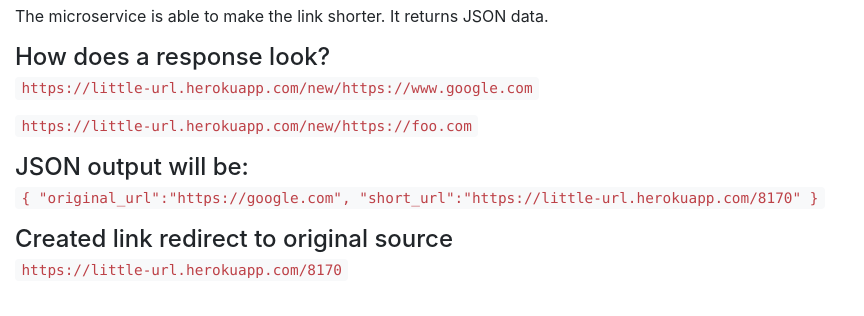
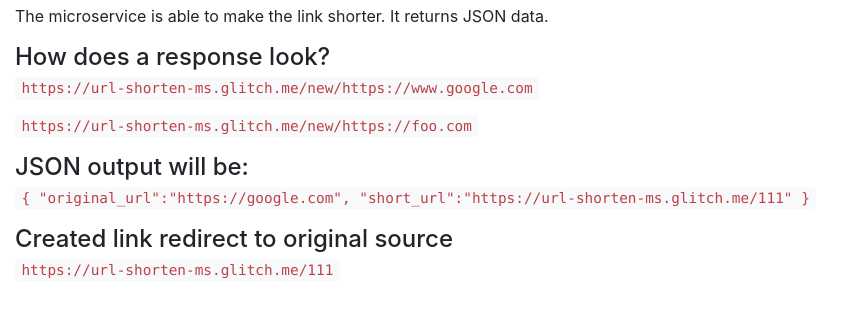
Before and after one commit to DeylEnergy/url-shortener-ms, a website: page views/index.html in a window 1280 px wide. Shown: the part 48-364 px from the top of the page, without its empty margins (0-864 px from the left). Drawn offline with nearby package versions, Linux system fonts and the light colour scheme.

Commit message:
some improvements

```diff
--- a/package.json
+++ b/package.json
@@ -4,6 +4,7 @@
   "description": "Simple application that can shorten url via GET request",
   "main": "server.js",
   "scripts": {
+    "start": "node server.js",
     "test": "echo \"Error: no test specified\" && exit 1"
   },
   "repository": {
--- a/views/index.html
+++ b/views/index.html
@@ -8,12 +8,12 @@
       <h1>Url Shortener Microservice</h1>
       <p>The microservice is able to make the link shorter. It returns JSON data.</p>
       <h4>How does a response look?</h4>
-      <p><code>https://little-url.herokuapp.com/new/https://www.google.com</code></p>
-      <p><code>https://little-url.herokuapp.com/new/https://foo.com</code></p>
+      <p><code>https://url-shorten-ms.glitch.me/new/https://www.google.com</code></p>
+      <p><code>https://url-shorten-ms.glitch.me/new/https://foo.com</code></p>
       <h4>JSON output will be:</h4>
-      <p><code>{ "original_url":"https://google.com", "short_url":"https://little-url.herokuapp.com/8170" }</code></p>
+      <p><code>{ "original_url":"https://google.com", "short_url":"https://url-shorten-ms.glitch.me/111" }</code></p>
       <h4>Created link redirect to original source</h4>
-      <p><code>https://little-url.herokuapp.com/8170</code></p>
+      <p><code>https://url-shorten-ms.glitch.me/111</code></p>
   </div>
     <script src="https://code.jquery.com/jquery-3.2.1.slim.min.js" integrity="sha384-KJ3o2DKtIkvYIK3UENzmM7KCkRr/rE9/Qpg6aAZGJwFDMVNA/GpGFF93hXpG5KkN" crossorigin="anonymous"></script>
     <script src="https://cdnjs.cloudflare.com/ajax/libs/popper.js/1.11.0/umd/popper.min.js" integrity="sha384-b/U6ypiBEHpOf/4+1nzFpr53nxSS+GLCkfwBdFNTxtclqqenISfwAzpKaMNFNmj4" crossorigin="anonymous"></script>
```
